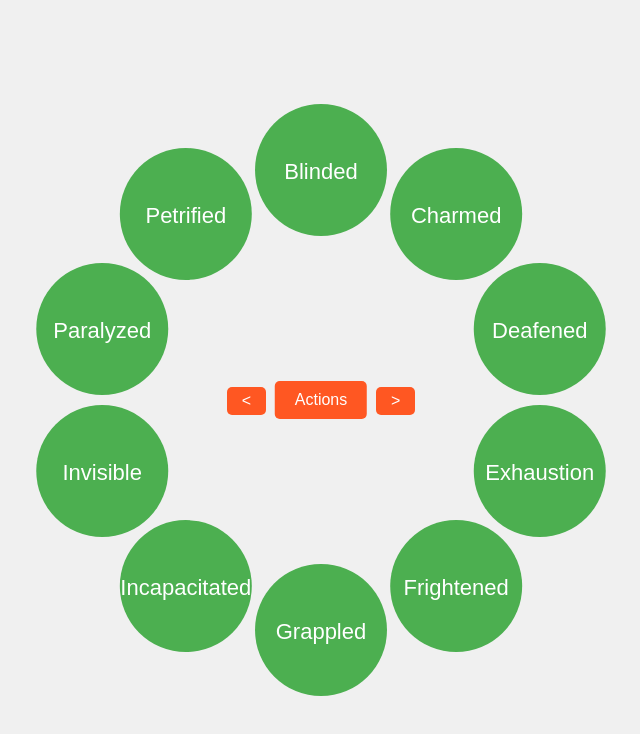
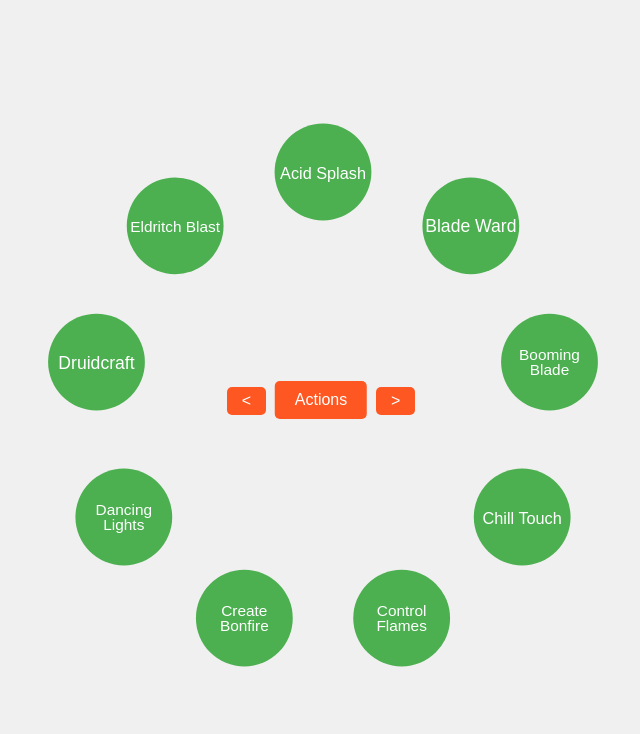
Before and after one commit to rezar0/rezar0.github.io, a plain HTML site: page radials/index.html in a window 1280 px wide. Both pictures are taken after a click on the button "Actions". Shown: the whole page, without its empty margins (319-959 px from the left). Drawn offline with Linux system fonts and the light colour scheme.

Commit message:
Radial adjustments
Testing

```diff
--- a/radials/index.html
+++ b/radials/index.html
@@ -7,6 +7,7 @@
 <link rel="stylesheet" href="styles.css">
 </head>
 <body>
+    <div class="radialContainer">
         <div class="radial-menu-container">
             <button class="menu-toggle">Actions</button>
             <div class="radial-menu" id="radial-holder">
@@ -17,6 +18,7 @@
             <h2>Action Details</h2>
             <p>Text</p>
         </div>
+    </div>
 <script src="script.js"></script>
 </body>
 </html>
--- a/radials/script.js
+++ b/radials/script.js
@@ -14,7 +14,7 @@ function fetchJson(jsonData, jsonReference) {
 };
 
 fetchJson(spellData, 'spellData.json');
-fetchJson(actions, 'conditions.json');
+fetchJson(actions, 'spellData.json');
 
 
 
@@ -27,7 +27,8 @@ document.addEventListener('DOMContentLoaded', () => {
     const cover = document.createElement('div');
     cover.className = 'cover';
     document.body.appendChild(cover);
-    const radius = 230; // Radius of the circle
+    const screenWidth = window.screen.width;
+    const radius = Math.min(screenWidth / 2.7, 230); // Radius of the circle
     const itemCount = Object.keys(actions).length;
     let isMenuVisible = false;
     let lastTouchEndTime = 0; // To store the timestamp of the last touch event
@@ -45,7 +46,7 @@ document.addEventListener('DOMContentLoaded', () => {
     }
 
     let currentPage = 0;
-    const itemsPerPage = 10;
+    const itemsPerPage = 9;
 
     function populateMenu() {
         menu.innerHTML = ''; // Clear any existing items
@@ -58,16 +59,26 @@ document.addEventListener('DOMContentLoaded', () => {
         paginatedItems.forEach((action, index) => {
             const angle = (360 / itemsPerPage) * index - 90; // Adjust angle for fewer items
             const radians = (angle * Math.PI) / 180;
-            const x = Math.cos(radians) * radius - 30;
-            const y = Math.sin(radians) * radius - 30;
+            const x = Math.cos(radians) * radius - 20;
+            const y = Math.sin(radians) * radius - 20;
 
             const item = document.createElement('div');
             item.id = `radialId${start + index}`; // Adjust ID to be unique across pages
             item.textContent = action.Name;
             item.style.backgroundColor = '#4CAF50';
             item.style.transform = `translate(${x}px, ${y}px) scale(2.2)`;
-            item.style.fontSize = `10px`;
+
+            // Calculate font size based on text length, setting it in pixels
+            const textLength = item.textContent.length;
+            console.log(textLength)
+            const baseSize = 14; // Base size in pixels
+            const reductionFactor = 0.6; // Reduction factor per character
+            const minSize = 7; // Minimum font size in pixels
+            let fontSize = Math.max(minSize, baseSize - reductionFactor * textLength);
+            item.style.fontSize = `${fontSize}px`;
+            item.style.textAlign = `center`;
             item.style.overflowWrap = `anywhere`;
+            item.style.padding = `1px`;
             item.className = `highlight-on-hover`;
             item.addEventListener('mouseup', (e) => handleSelect(e, action)); // Pass the action object to the handler
             item.addEventListener('touchend', (e) => handleSelect(e, action));
@@ -79,6 +90,8 @@ document.addEventListener('DOMContentLoaded', () => {
 
         updateNavigationControls();
     }
+
+
 
     function updateNavigationControls() {
         // Check if navigation controls exist, if not, create them
--- a/radials/styles.css
+++ b/radials/styles.css
@@ -31,8 +31,8 @@ body, html {
 
 .radial-menu div {
     position: absolute;
-    width: 60px;
-    height: 60px;
+    width: 14%;
+    height: 14%;
     background-color: #4CAF50;
     border-radius: 50%;
     color: white;
```
Lines whose indentation alone changed are shown as unchanged.
